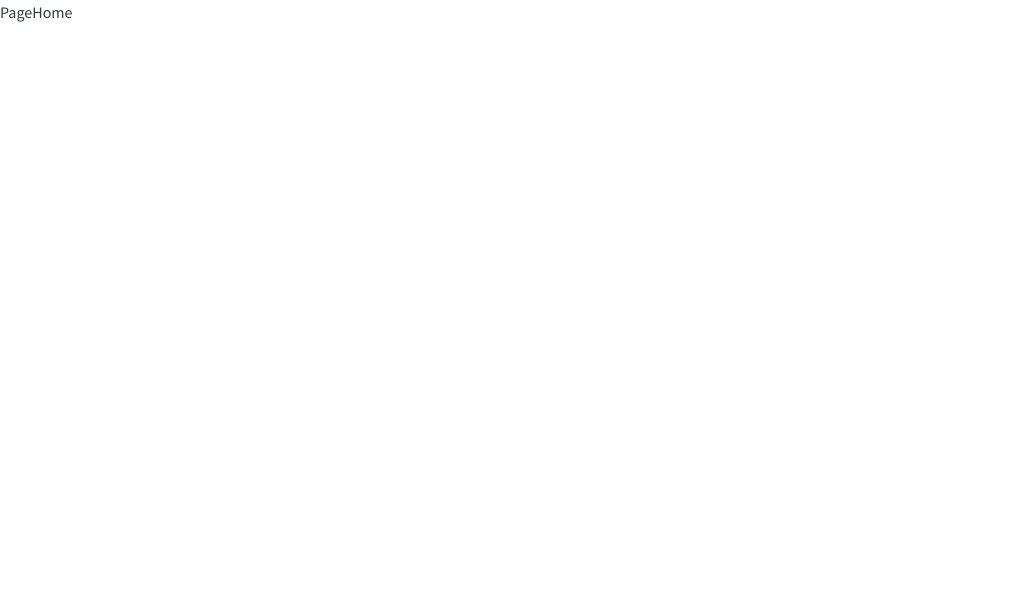
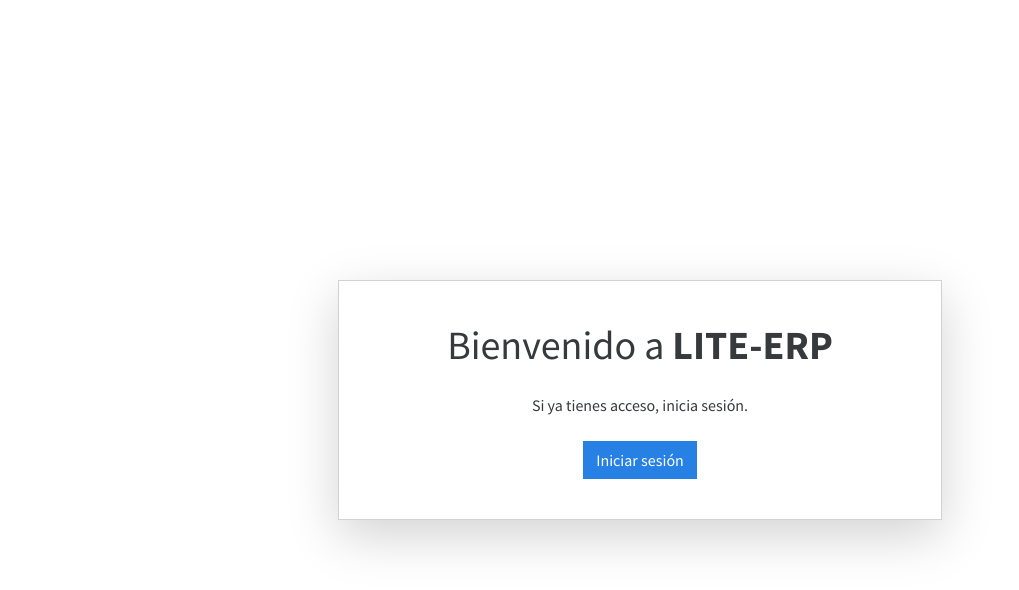
Before and after one commit to xander9290/lite-erp, a Next.js app: page / in a window 1280 px wide. Shown: the top 590 px of the page, without its empty margins (0-1019 px from the left). Built offline with nearby package versions, Linux system fonts and the light colour scheme.

Commit message:
se define landing page

```diff
--- /dev/null
+++ b/app/LandingPage.tsx
@@ -0,0 +1,32 @@
+// app/page.tsx
+"use client";
+
+import { Container, Row, Col, Button, Card } from "react-bootstrap";
+import Link from "next/link";
+
+export default function LandingPage() {
+  return (
+    <Container
+      fluid
+      className="vh-100 d-flex align-items-center justify-content-center"
+    >
+      <Row className="w-100 justify-content-center">
+        <Col xs={12} md={8} lg={6}>
+          <Card className="text-center shadow-lg p-4">
+            <Card.Body>
+              <h1 className="mb-4">
+                Bienvenido a <strong>LITE-ERP</strong>
+              </h1>
+              <p className="mb-4">Si ya tienes acceso, inicia sesión.</p>
+              <div className="d-flex justify-content-center gap-3">
+                <Link href="/auth/login" passHref>
+                  <Button variant="primary">Iniciar sesión</Button>
+                </Link>
+              </div>
+            </Card.Body>
+          </Card>
+        </Col>
+      </Row>
+    </Container>
+  );
+}
--- a/app/page.tsx
+++ b/app/page.tsx
@@ -1,5 +1,7 @@
+import LandingPage from "./LandingPage";
+
 function PageHome() {
-  return <div>PageHome</div>;
+  return <LandingPage />;
 }
 
 export default PageHome;
```
